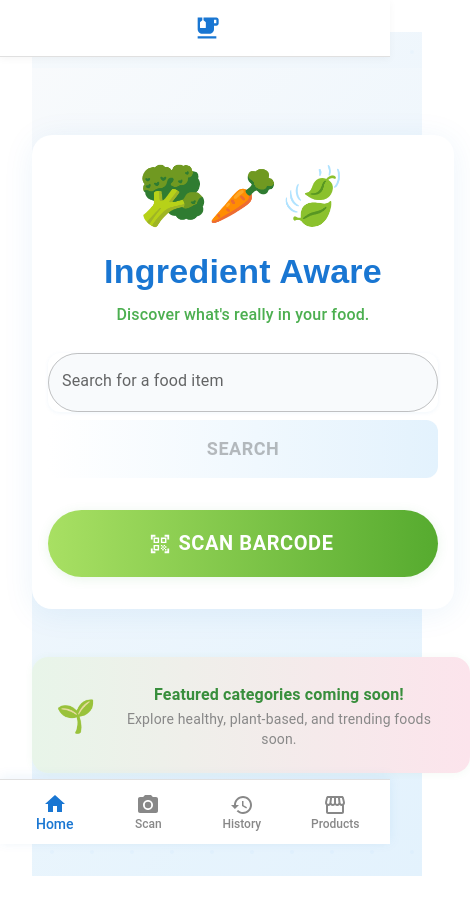
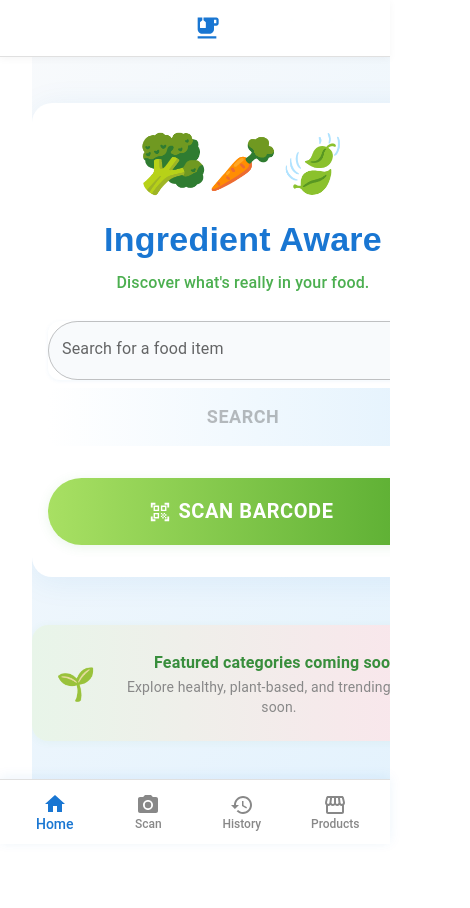
Before and after one commit to sunsetsacoustic/TransparenEats, a React (Vite) app in the folder web/: page / in a window 390 px wide. Shown: the whole page, 470 px wide, since content can reach past the window. After the commit the page ends 844 px from the top, so only its background shows below. Built offline with nearby package versions, Linux system fonts and the light colour scheme.

Commit message:
fix: lock app to viewport height and prevent scrolling on mobile

```diff
--- a/web/src/App.tsx
+++ b/web/src/App.tsx
@@ -516,7 +516,9 @@ export default function App() {
   return (
     <Box sx={{
       minHeight: '100vh',
+      height: '100vh',
       width: '100vw',
+      overflow: 'hidden',
       background: 'linear-gradient(135deg, #f8fafc 0%, #e3f2fd 100%)',
       position: 'relative',
       pb: 0,
@@ -562,13 +564,15 @@ export default function App() {
           px: { xs: 2, sm: 0 },
           width: '100vw',
           maxWidth: '100vw',
-          minHeight: '100vh',
+          minHeight: 'calc(100vh - 56px - 56px)',
+          height: 'calc(100vh - 56px - 56px)',
           boxSizing: 'border-box',
           flex: 1,
           display: 'flex',
           flexDirection: 'column',
           alignItems: 'center',
           justifyContent: 'center',
+          overflowY: 'auto',
         }}>
           {content}
           <Dialog open={!!ingredientInfo} onClose={() => { setIngredientInfo(null); }} fullWidth maxWidth="xs">
--- a/web/src/style.css
+++ b/web/src/style.css
@@ -28,6 +28,7 @@ body {
   place-items: center;
   min-width: 320px;
   min-height: 100vh;
+  touch-action: pan-x pan-y;
 }
 
 h1 {
@@ -94,3 +95,11 @@ button:focus-visible {
     background-color: #f9f9f9;
   }
 }
+
+html, body, #root {
+  height: 100%;
+  margin: 0;
+  padding: 0;
+  overflow: hidden; /* Prevent scrolling */
+  overscroll-behavior: none; /* Prevent bounce */
+}
```
